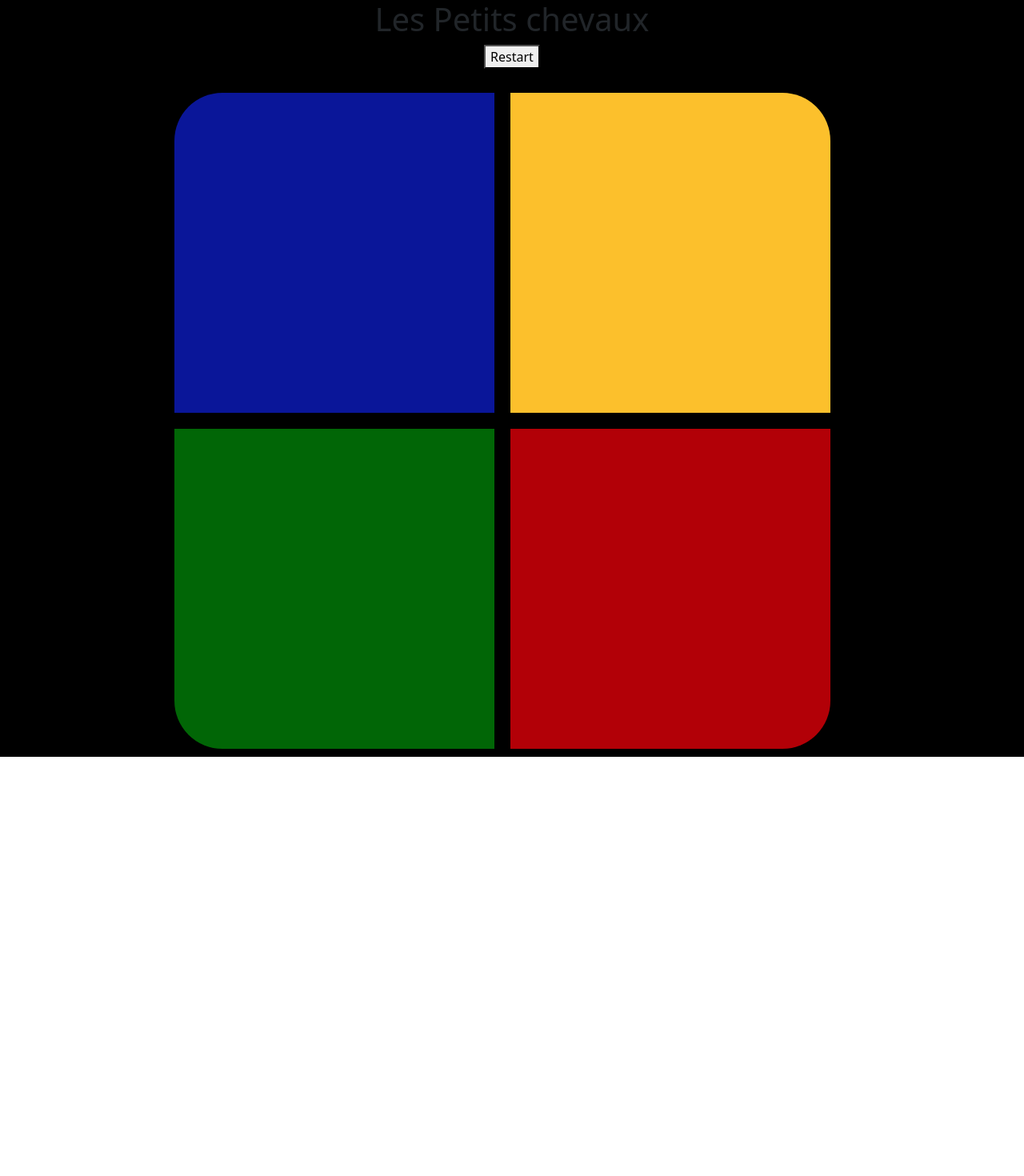
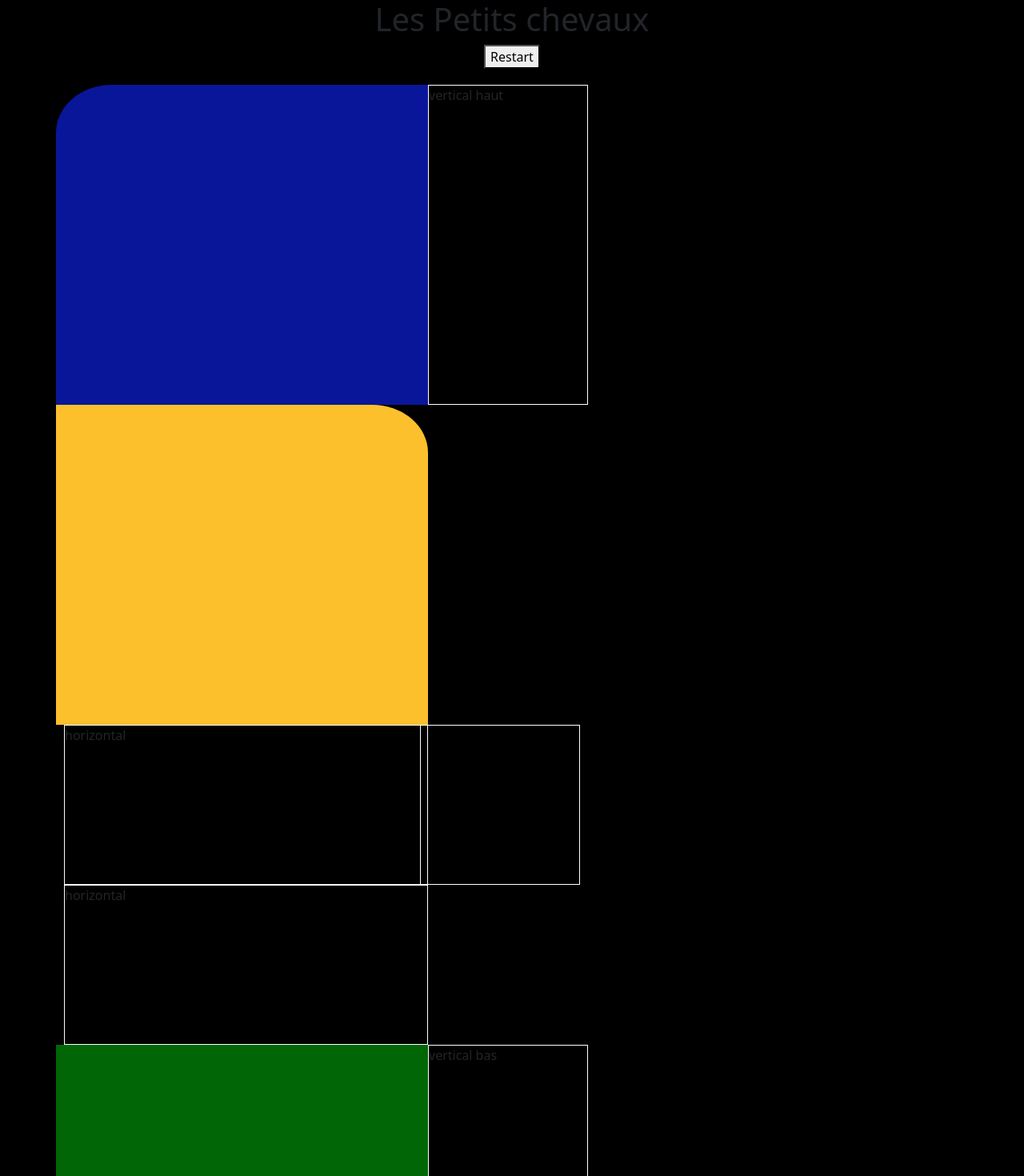
Before and after one commit to JongCHONG/ReactProjetPetitsChevaux, a React (Create React App) app: page / in a window 1280 px wide. Shown: the top 1470 px of the page at 80% size. Before the commit the page ends 946 px from the top, so only its background shows below. Built offline with nearby package versions, Linux system fonts and the light colour scheme.

Commit message:
tentative de résolution du carré du milieu

```diff
--- a/src/App.css
+++ b/src/App.css
@@ -17,21 +17,35 @@
 
 .row {
   width          : 100%;
-  justify-content: center;
 }
 
-.col-6 {
-  display        : flex;
+.milieu-vertical {
+  width  : 200px;
+  border : 1px solid white;
+  padding: 0;
+}
+
+.milieu-horizontal {
+ height : 200px;
+ display: flex;
+ justify-content: left;
+  width: 100%;
+  margin-left: 10px;
+  border : 1px solid white;
+}
+
+.col-5 {
+  padding: 0;
   justify-content: center;
 }
 
 
 .top-left {
-  display               : flex;
-  background-color      : #0a1699;
-  height                : 400px;
-  width                 : 400px;
-  margin                : 10px;
+  display         : flex;
+  background-color: #0a1699;
+  height          : 400px;
+  width           : 100%;
+
   border-top-left-radius: 15%;
 }
 
@@ -39,8 +53,7 @@
   display                : flex;
   background-color       : #fcc02c;
   height                 : 400px;
-  width                  : 400px;
-  margin                 : 10px;
+  width                  : 100%;
   border-top-right-radius: 15%;
 }
 
@@ -48,8 +61,7 @@
   display                  : flex;
   background-color         : #016606;
   height                   : 400px;
-  width                    : 400px;
-  margin                   : 10px;
+  width                    : 100%;
   border-bottom-left-radius: 15%;
 }
 
@@ -57,7 +69,6 @@
   display                   : flex;
   background-color          : rgba(178, 0, 7, 255);
   height                    : 400px;
-  width                     : 400px;
-  margin                    : 10px;
+  width                     : 100%;
   border-bottom-right-radius: 15%;
 }
--- a/src/App.js
+++ b/src/App.js
@@ -18,15 +18,53 @@ class App extends Component {
 
         <div className="container">
           <div className="row">
-            <div className="col-6">
+
+            <div className="col-5">
               <Square className="top-left" />
+            </div>
+
+            <div className="milieu-vertical">
+              vertical haut
+            </div>
+
+            <div className="col-5">
               <Square className="top-right" />
             </div>
+            <div className="row">
+              <div className="col-5">
+                <div className="milieu-horizontal">
+                  horizontal
+                </div>
+              </div>
+
+              <div className="milieu-vertical"></div>
+
+              <div className="col-5">
+                <div className="milieu-horizontal">
+                  horizontal
+                </div>
+
+              </div>
+            </div>
+
 
           </div>
+
+
+
           <div className="row">
-            <div className="col-6">
+
+            <div className="col-5">
               <Square className="bottom-left" />
+            </div>
+
+            <div className="milieu-vertical">
+              vertical bas
+
+            </div>
+
+
+            <div className="col-5">
               <Square className="bottom-right" />
             </div>
 
@@ -35,7 +73,7 @@ class App extends Component {
 
         </div>
 
-      </div>
+      </div >
     );
   }
 }
--- a/src/components/Square.js
+++ b/src/components/Square.js
@@ -3,9 +3,9 @@ import React, { Component } from 'react';
 class Square extends Component {
     render() {
         return (
-            <div>
+            <>
                 <div className={this.props.className}></div>
-            </div>
+            </>
         );
     }
 }
```
